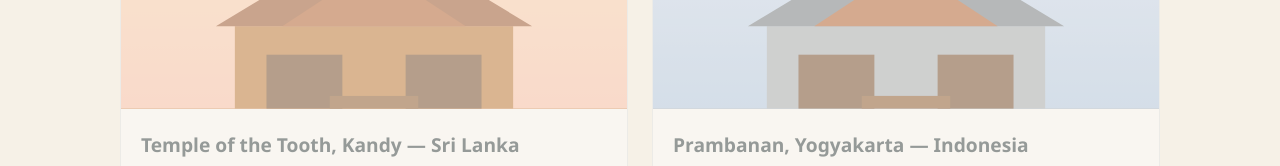
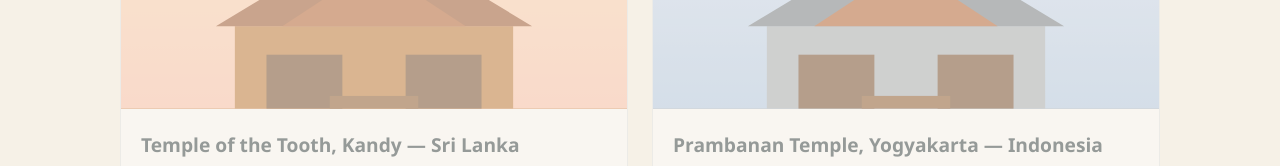
Before and after one commit to MarkNwilliam/wanderly, a website: page index.html in a window 1280 px wide. Shown: the part 1940-2106 px from the top of the page. Drawn offline with Linux system fonts and the light colour scheme.

Commit message:
Name the temple in the Prambanan card heading
The heading read 'Prambanan, Yogyakarta - Indonesia' while the image alt
text and the illustration's own label both said 'Prambanan Temple'. It
is a temple complex, so the heading was also just less accurate than the
rest of the page - and it meant a screenshot of the temple search showed
only one heading containing the word 'temple'.

```diff
--- a/index.html
+++ b/index.html
@@ -139,7 +139,7 @@
     <article class="card" data-category="temple">
       <img src="images/prambanan.svg" alt="Illustration of Prambanan Temple in Yogyakarta, Indonesia, with carved stone towers">
       <div class="card-body">
-        <h3>Prambanan, Yogyakarta — Indonesia</h3>
+        <h3>Prambanan Temple, Yogyakarta — Indonesia</h3>
         <p>The largest Hindu temple complex in Java, built in the 9th century from
            volcanic stone and still standing after earthquakes and centuries of weather.</p>
         <ul>
```
